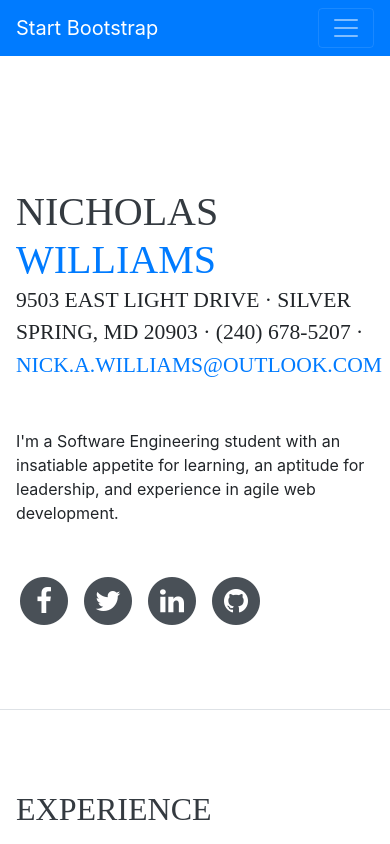
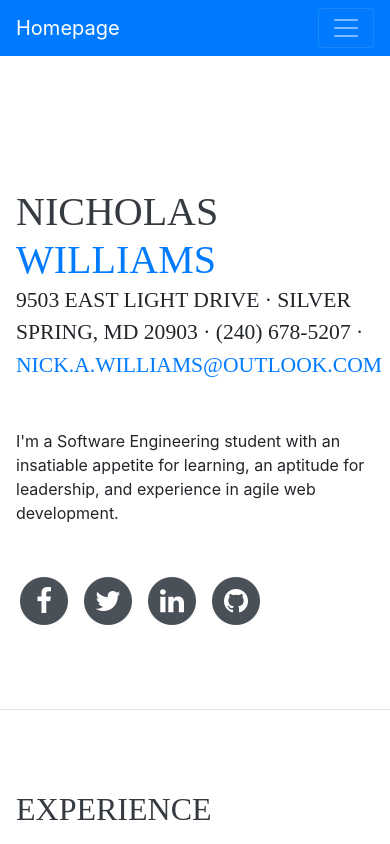
Before and after one commit to nickwilliams2020/my-portfolio, a Vue app: page / in a window 390 px wide. Shown: the top 844 px of the page. Built offline with nearby package versions, Linux system fonts and the light colour scheme; a web font is replaced by a local one.

Commit message:
Updated color. Got picture on homepage to render.

```diff
--- a/src/App.vue
+++ b/src/App.vue
@@ -4,9 +4,9 @@
 
       <nav class="navbar navbar-expand-lg navbar-dark bg-primary fixed-top" id="sideNav">
         <a class="navbar-brand js-scroll-trigger" href="#page-top">
-          <span class="d-block d-lg-none">Start Bootstrap</span>
+          <span class="d-block d-lg-none">Homepage</span>
           <span class="d-none d-lg-block">
-            <img class="img-fluid img-profile rounded-circle mx-auto mb-2" src="img/logo.png" alt="">
+            <img class="img-fluid img-profile rounded-circle mx-auto mb-2" src="./assets/nicks-face.jpeg" alt="">
           </span>
         </a>
         <button class="navbar-toggler" type="button" data-toggle="collapse" data-target="#navbarSupportedContent" aria-controls="navbarSupportedContent" aria-expanded="false" aria-label="Toggle navigation">
@@ -44,7 +44,7 @@
               <span class="text-primary">{{surname}}</span>
             </h1>
             <div class="subheading mb-5"> {{address}}
-              <a href="mailto:name@email.com">{{email}}</a>
+              <a :href='mailto'>{{email}}</a>
             </div>
             <p class="mb-5">{{aboutMe}}</p>
             <ul class="list-inline list-social-icons mb-0">
@@ -253,6 +253,7 @@ export default {
       surname: 'WILLIAMS',
       address: '9503 East Light Drive · Silver Spring, MD 20903 · (240) 678-5207 ·',
       email: 'Nick.A.Williams@outlook.com',
+      mailto: 'mailto:Nick.A.Williams@outlook.com',
       aboutMe: "I'm a Software Engineering student with an insatiable appetite for learning, an aptitude for leadership, and experience in agile web development.",
       experience: [
         {
@@ -434,18 +435,18 @@ section.resume-section .resume-item .resume-date {
 }
 
 .bg-primary {
-  background-color: #BD5D38 !important;
+  background-color: rgb(65, 127, 207) !important;
 }
 
 .text-primary {
-  color: #BD5D38 !important;
+  color: rgb(65, 127, 207) !important;
 }
 
 a {
-  color: #BD5D38;
+  color: rgb(65, 127, 207);
 }
 
 a:hover, a:focus, a:active {
-  color: #824027;
+  color: rgb(65, 127, 207);
 }
 </style>
```
